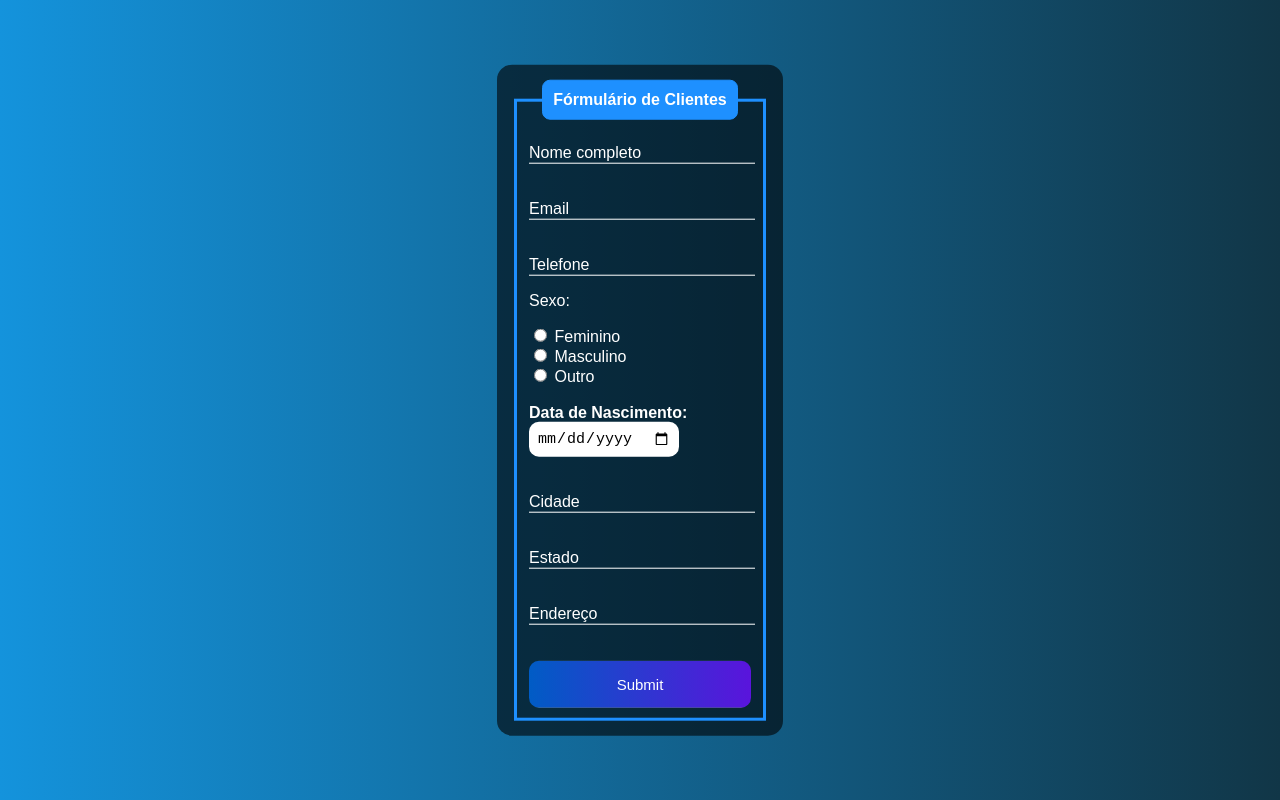
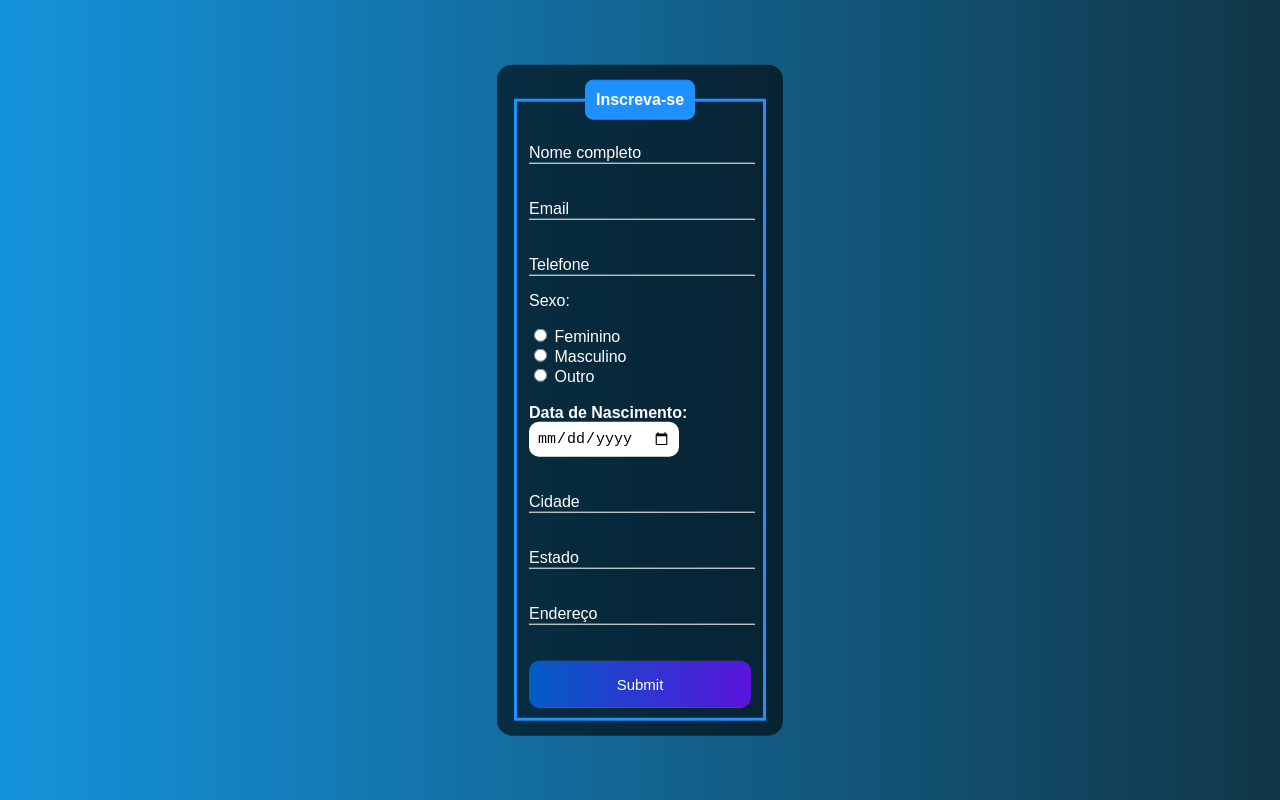
Before and after one commit to pieroftorres/Sistema-Cadastro-Login, a plain HTML site: page cadastro.html in a window 1280 px wide. Drawn offline with Linux system fonts and the light colour scheme.

Commit message:
Inscreva-se

```diff
--- a/cadastro.html
+++ b/cadastro.html
@@ -11,7 +11,7 @@
     <div class="box">
         <form action="">
             <fieldset>
-                <legend><b>Fórmulário de Clientes</b></legend>
+                <legend><strong>Inscreva-se</strong></legend>
                 <br>
                 <div class="inputBox">
                     <input type="text" name="nome" id="nome" class="inputUser" required>
```
